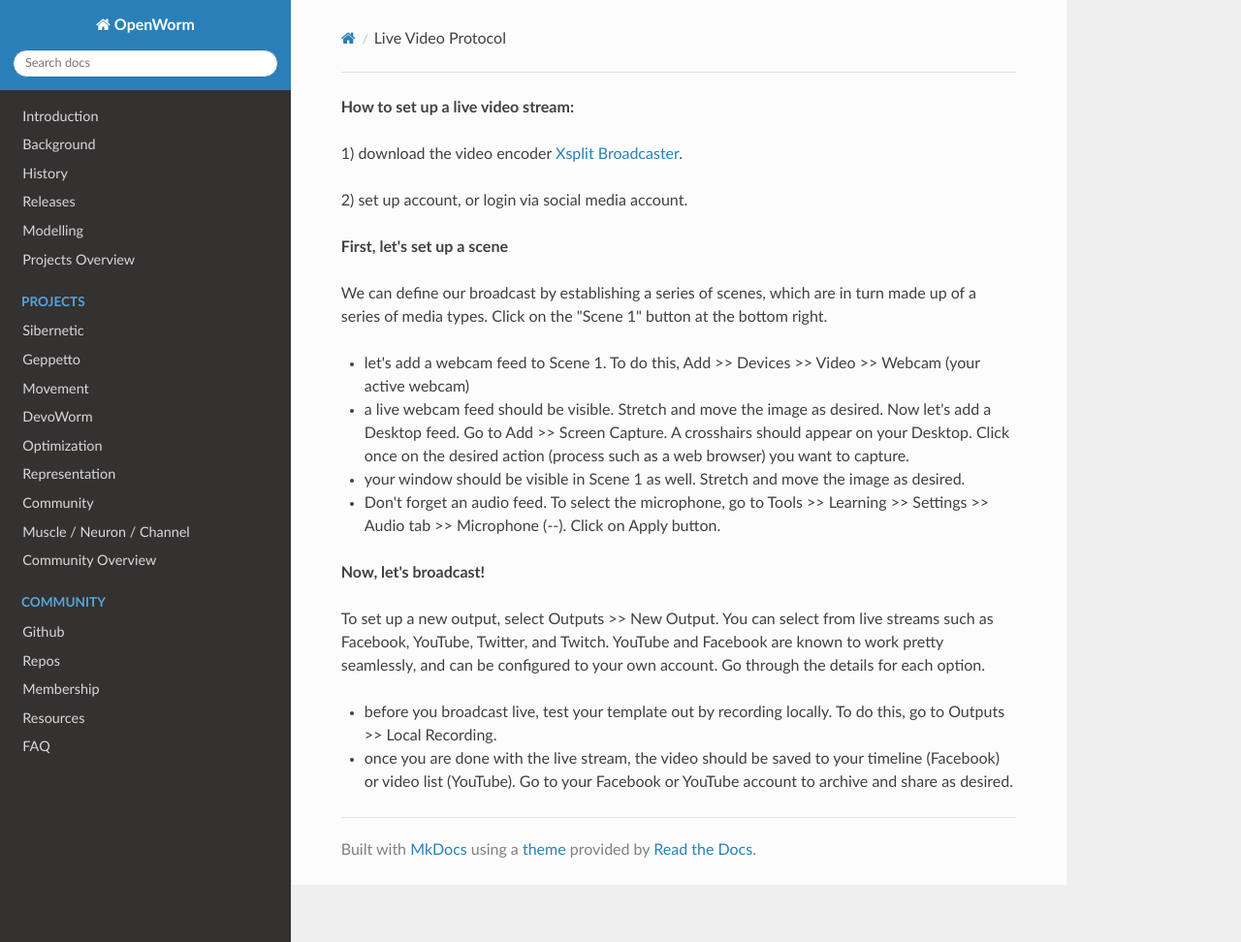
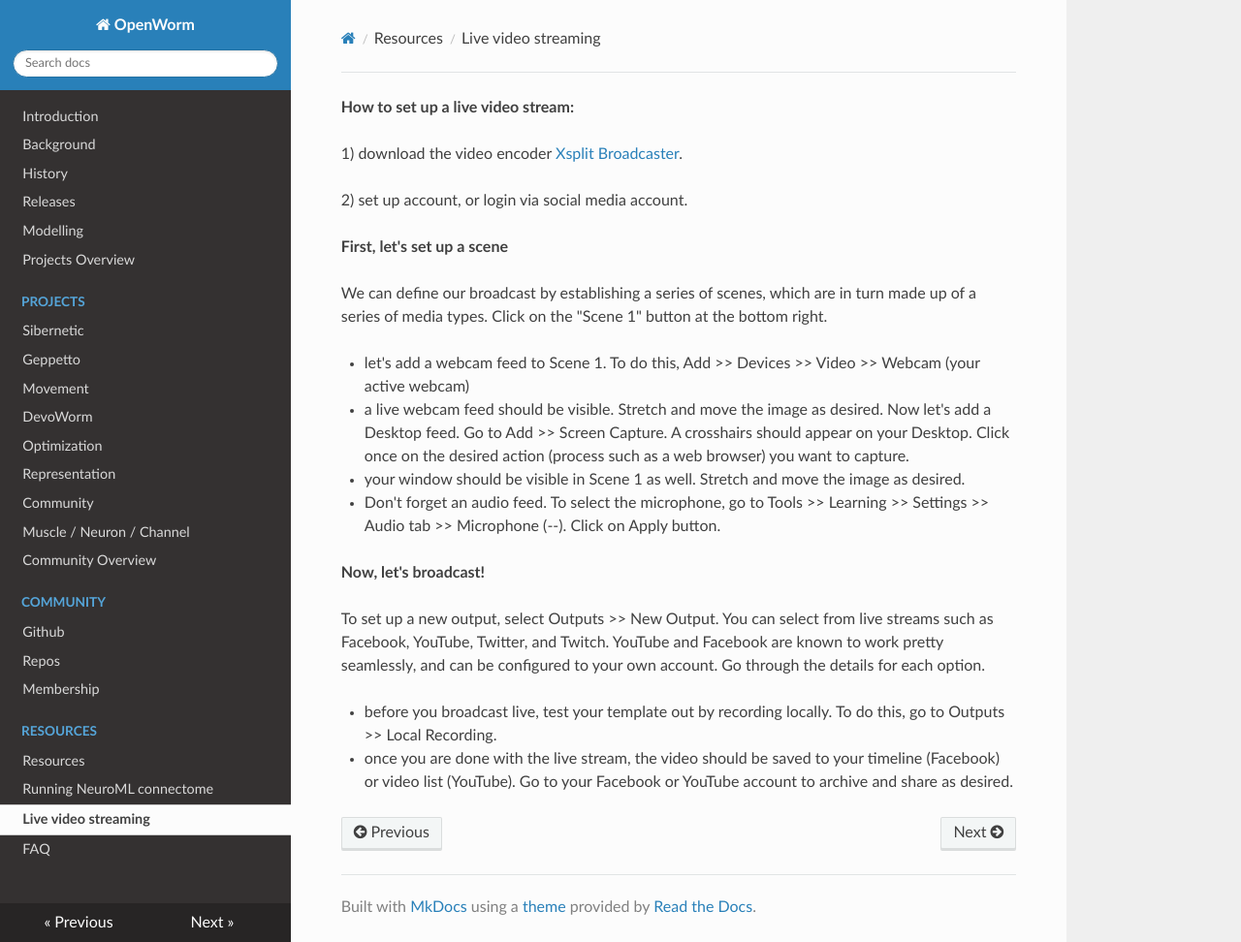
Before and after one commit to openworm/openworm_docs, an MkDocs documentation site: the page built from docs/Live-Video-Protocol.md, in a window 1280 px wide and 972 px high. Shown: the whole window at 97% size. Built offline with MkDocs 1.6.1, drawn with Linux system fonts in a browser that asks for light colours; nearby versions of some CDN libraries.

Commit message:
add orphan pages to nav index

```diff
--- a/mkdocs.yml
+++ b/mkdocs.yml
@@ -21,5 +21,8 @@ nav:
       - Github : Community/github.md
       - Repos : Community/repositories.md
       - Membership : Community/membership.md
-  - Resources : Resources/resources.md
+  - Resources:
+      - Resources: Resources/resources.md
+      - Running NeuroML connectome: Resources/running-nc.md
+      - Live video streaming: Live-Video-Protocol.md
   - FAQ : faq.md
```
